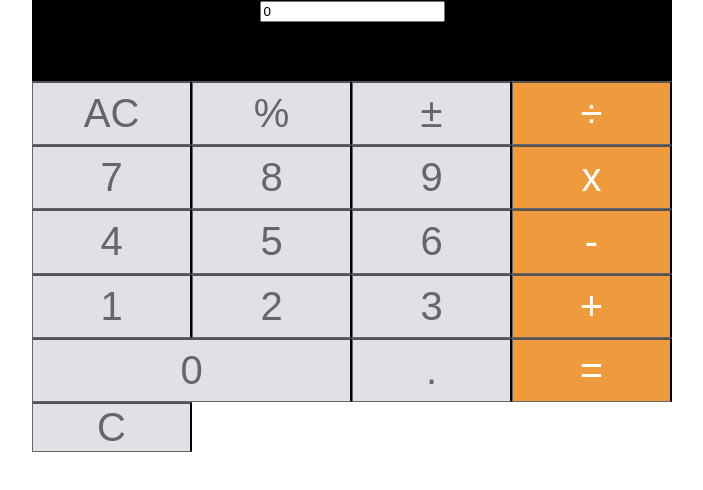
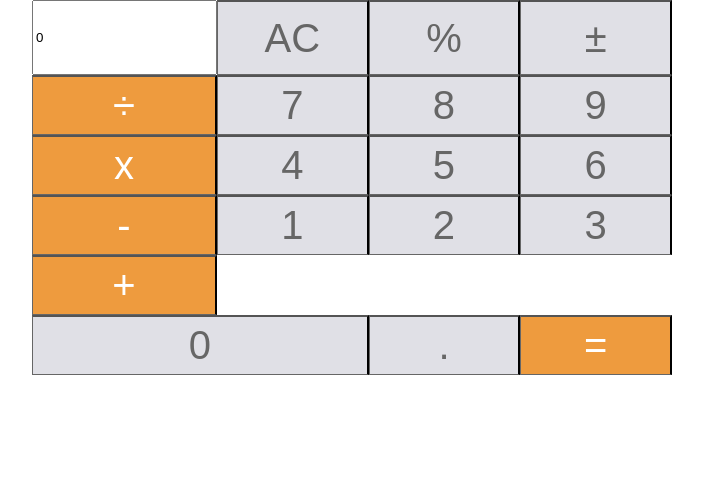
Before and after one commit to benstone1/Pursuit-Core-Web-React-Calculator-Lab, a React (Create React App) app in the folder calculator-app/: page / in a window 1280 px wide. Shown: the top 490 px of the page, without its empty margins (288-991 px from the left). Built offline with nearby package versions, Linux system fonts and the light colour scheme.

Commit message:
percentage function works and passed props to calculator component

```diff
--- a/calculator-app/src/App.js
+++ b/calculator-app/src/App.js
@@ -1,5 +1,6 @@
 import React from 'react';
 import './App.css';
+import Calculator from './Components/buttons'
 
 class App extends React.Component {
   constructor() {
@@ -27,8 +28,22 @@ class App extends React.Component {
       method: null
     })
   }
+  percentageClick = () => {
+    let { num1, num2, method } = this.state;
+    if (method === null) {
+      this.setState({
+        num1: num1 / 100,
+        display: num1 / 100
+
+      })
+    } else {
+      this.setState({
+        num2: num2 / 100,
+        display: num2 / 100
+      })
+    }
+  }
   negateClick = () => {
-
     let { num1, num2, method } = this.state;
     if (method === null) {
       this.setState({
@@ -43,7 +58,6 @@ class App extends React.Component {
     }
   }
   addClick = () => {
-
     this.setState({
       method: 'addition'
     })
@@ -70,25 +84,30 @@ class App extends React.Component {
     let { num1, num2, method } = this.state
     if (method === 'addition') {
       this.setState({
-        display: parseInt(num1) + parseInt(num2)
+        display: Number(num1) + Number(num2),
+        method: null
       })
     } else if (method === 'subtraction') {
       this.setState({
-        display: parseInt(num1) - parseInt(num2)
+        display: Number(num1) - Number(num2),
+        method: null
       })
     } else if (method === 'multiplication') {
       this.setState({
-        display: parseInt(num1) * parseInt(num2)
+        display: Number(num1) * Number(num2),
+        method: null
       })
     } else {
-      if (parseInt(num2) === 0) {
+      if (Number(num2) === 0) {
         this.setState({
-          display: 'ERROR'
+          display: 'ERROR',
+          method: null
         })
       }
       else {
         this.setState({
-          display: parseInt(num1) / parseInt(num2)
+          display: Number(num1) / Number(num2),
+          method: null
         })
       }
     }
@@ -110,38 +129,23 @@ class App extends React.Component {
   }
 
   render() {
-    let { display } = this.state
+    let { display, method } = this.state
     return (
       <div className="App">
-        <div className='calculator-whole'>
-
-          <div className='stage'>
-            {/* <h1>{result}</h1> */}
-            <input className='input-stage' type='text' value={display} readOnly />
-
-          </div>
-          <input type='button' className='button' id='all-clear' onClick={this.allClearClick} value='AC' />
-
-          <input type='button' className='button' id='percent' value='%' />
-          <input type='button' className='button' id='negative' onClick = {this.negateClick} value='±' />
-          <input type='button' className='button orange' id='divide' onClick={this.divClick} value='÷' />
-          <input type='button' className='button' id='num7' onClick={this.numberClick} value='7' />
-          <input type='button' className='button' id='num8' onClick={this.numberClick} value='8' />
-          <input type='button' className='button' id='num9' onClick={this.numberClick} value='9' />
-          <input type='button' className='button orange' id='multiply' onClick={this.mulClick} value='x' />
-          <input type='button' className='button' id='num4' onClick={this.numberClick} value='4' />
-          <input type='button' className='button' id='num5' onClick={this.numberClick} value='5' />
-          <input type='button' className='button' id='num6' onClick={this.numberClick} value='6' />
-          <input type='button' className='button orange' id='subtract' onClick={this.subClick} value='-' />
-          <input type='button' className='button' id='num1' value='1' onClick={this.numberClick} />
-          <input type='button' className='button' id='num2' value='2' onClick={this.numberClick} />
-          <input type='button' className='button' id='num3' value='3' onClick={this.numberClick} />
-          <input type='button' className='button orange' id='addition' onClick={this.addClick} value='+' />
-          <input type='button' className='button' id='num0' onClick={this.numberClick} value='0' />
-          <input type='button' className='button' id='decimal' onClick={this.numberClick} value='.' />
-          <input type='button' className='button orange' id='equals' onClick={this.equalsClick} value='=' />
-          <input type='button' className='button' id='clear' onClick={this.clearClick} value='C' />
-        </div>
+        <Calculator
+          display={display}
+          method={method}
+          numberClick={this.numberClick}
+          equalsClick={this.equalsClick}
+          mulClick={this.mulClick}
+          addClick={this.addClick}
+          subClick={this.subClick}
+          divClick={this.divClick}
+          negateClick={this.negateClick}
+          percentageClick={this.percentageClick}
+          clearClick={this.clearClick}
+          allClearClick={this.allClearClick}
+        />
       </div>
     );
   }
```
